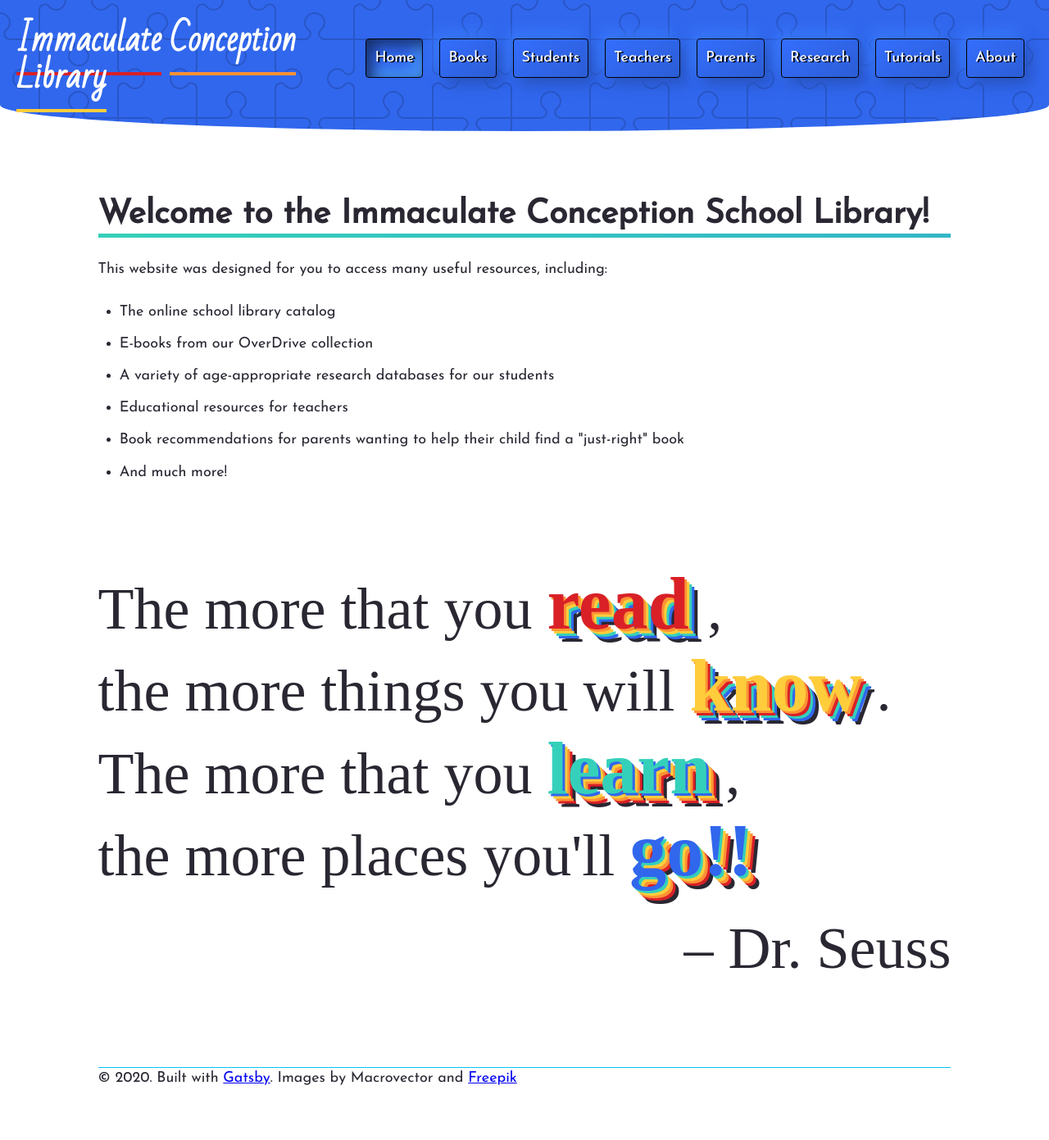
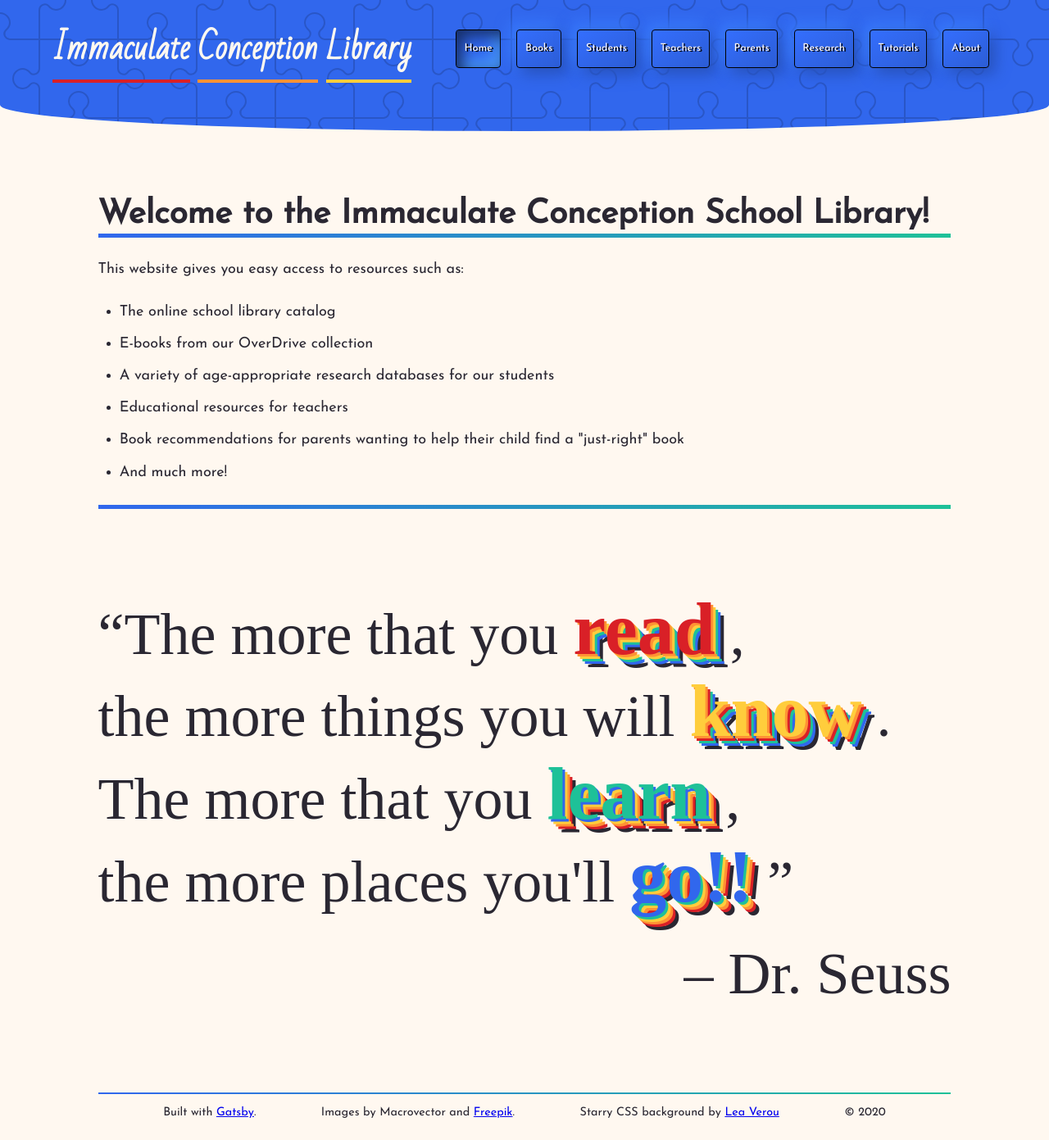
Before and after one commit to Rittenweb/ic-library, a Gatsby site: page / in a window 1280 px wide. Shown: the whole page at 82% size. Before the commit the page ends 1368 px from the top, so only its background shows below. Built offline with nearby package versions, Linux system fonts and the light colour scheme; Gatsby itself is replaced by a stand-in of ours; a web font is replaced by a local one.

Commit message:
CSS effects on other quotes

```diff
--- a/gatsby-config.js
+++ b/gatsby-config.js
@@ -24,7 +24,7 @@ module.exports = {
         background_color: `#663399`,
         theme_color: `#663399`,
         display: `minimal-ui`,
-        icon: `src/images/openbook.png`, // This path is relative to the root of the site.
+        icon: `src/images/favicon.png`, // This path is relative to the root of the site.
       },
     },
     {
--- a/src/components/Navtab.js
+++ b/src/components/Navtab.js
@@ -5,19 +5,13 @@ export default function Navtab({ name, dest, path }) {
   const inset = path === dest ? true : false
 
   return (
-    <Link to={dest} style={{ color: "white", textDecoration: "none" }}>
+    <Link to={dest} style={{ color: "#fff8f0", textDecoration: "none" }}>
       <button
+        className="banner-button"
         style={{
-          padding: "10px",
-          margin: "10px",
-          border: "1px solid black",
-          borderRadius: "4px",
           background: inset
             ? "#3167ED"
             : `linear-gradient(145deg, #346efe, #2c5dd5)`,
-          color: "white",
-          cursor: "pointer",
-          textShadow: "2px 1px black",
           boxShadow: inset
             ? "inset 7px 7px 18px #162d68, inset -7px -7px 18px #4ca1ff"
             : "7px 7px 18px #2751bb, -7px -7px 18px #3b7dff",
--- a/src/components/header.js
+++ b/src/components/header.js
@@ -26,17 +26,11 @@ const Header = ({ path }) => (
         alignItems: "center",
       }}
     >
-      <h1
-        style={{
-          margin: 0,
-          fontFamily: `'Bad Script', cursive`,
-          fontWeight: "bold",
-        }}
-      >
+      <h1 className="banner-text">
         <Link
           to="/"
           style={{
-            color: `white`,
+            color: `#fff8f0`,
             textDecoration: `none`,
           }}
         >
--- a/src/components/layout.css
+++ b/src/components/layout.css
@@ -2,11 +2,15 @@
 @import url("https://fonts.googleapis.com/css2?family=Josefin+Sans&display=swap");
 @import url("https://fonts.googleapis.com/css2?family=Exo:ital,wght@0,500;1,300&display=swap");
 @import url("https://fonts.googleapis.com/css2?family=Henny+Penny&display=swap");
+@import url("https://fonts.googleapis.com/css2?family=Playfair+Display+SC:wght@400;900&display=swap");
+@import url("https://fonts.googleapis.com/css2?family=Miltonian+Tattoo&display=swap");
 
 /* Spectral: (300 Italic) and (500)
  Josefin sans (normal)
  Exo (300 italic) and (500)
  Henny Penny (no variants)
+ Playfair Display SC (400) and (900)
+ Miltonian Tatoo (no variants)
 */
 
 html {
@@ -16,6 +20,7 @@ html {
 }
 body {
   margin: 0;
+  background-color: #fff8f0;
   font-family: "Josefin Sans", sans-serif;
   -webkit-font-smoothing: antialiased;
   -moz-osx-font-smoothing: grayscale;
@@ -626,12 +631,63 @@ pre tt:after {
   }
 }
 
-button {
-  clip-path: url();
+.banner-text {
+  margin: 0;
+  font-family: "Bad Script", cursive;
+  font-weight: bold;
+  font-size: 3vw;
+}
+
+.banner-button {
+  padding: 0.75vw;
+  margin: 0.75vw;
+  font-size: 1vw;
+  color: #fff8f0;
+  cursor: pointer;
+  text-shadow: 2px 1px black;
+  border: 1px solid black;
+  border-radius: 4px;
+}
+
+@media (max-width: 900px) {
+  .banner-text {
+    display: none;
+  }
+
+  .banner-button {
+    padding: 1.33vw;
+    margin: 1.33vw;
+    font-size: 2vw;
+  }
 }
 
 .jelly:hover {
   animation: jelly 0.5s;
+}
+
+.magic {
+  animation: reveal 3s ease-in-out forwards 200ms, glow 2.5s linear infinite 2s;
+  cursor: pointer;
+}
+
+.magic:hover {
+  background: linear-gradient(90deg, #3167ed, #1ec198);
+  background-size: 400% 400%;
+  animation: GradientScroll 500ms ease infinite;
+  background-clip: text;
+  -webkit-background-clip: text;
+  -webkit-text-fill-color: transparent;
+}
+
+.image-text {
+  color: #3167ed;
+  font-weight: 900;
+  font-size: 4rem;
+  background: url(../images/clouds.jpg) no-repeat;
+  background-size: 400px;
+  background-clip: text;
+  -webkit-background-clip: text;
+  -webkit-text-fill-color: transparent;
 }
 
 svg {
@@ -642,9 +698,25 @@ svg {
 .gwrapper {
   padding-bottom: 5px;
   margin-bottom: 1.45rem;
-  background: linear-gradient(270deg, #3167ed, #35d0ba);
-  background-size: 400% 400%;
-  animation: GradientScroll 5s ease infinite;
+  background: linear-gradient(90deg, #3167ed, #1ec198);
+  /* background-size: 400% 400%;
+  animation: GradientScroll 5s ease infinite; */
+}
+
+.gwrappertop {
+  padding-top: 2px;
+  margin-top: 100px;
+  background: linear-gradient(90deg, #3167ed, #1ec198);
+  /* background-size: 400% 400%;
+  animation: GradientScroll 5s ease infinite; */
+}
+
+.gwrapper * {
+  background-color: #fff8f0;
+}
+
+.gwrappertop * {
+  background-color: #fff8f0;
 }
 
 @keyframes jelly {
@@ -660,6 +732,12 @@ svg {
   }
   75% {
     transform: scale(0.95, 1.05);
+  }
+}
+
+@keyframes glow {
+  40% {
+    text-shadow: 0 0 8px #d92027, 0 0 16px #ff9234, 0 0 32px #ffcd3c;
   }
 }
 
--- a/src/components/layout.js
+++ b/src/components/layout.js
@@ -35,18 +35,34 @@ const Layout = ({ children, path }) => {
         <main style={{ marginTop: "30vh", position: "relative" }}>
           {children}
         </main>
+        <div className="gwrappertop">
           <footer
             style={{
-            height: "40px",
-            marginTop: "100px",
-            borderTop: "1px solid #03c2fc",
+              height: "30px",
+              paddingTop: "10px",
+              display: "flex",
+              justifyContent: "space-evenly",
+              fontSize: ".8rem",
             }}
           >
-          © {new Date().getFullYear()}. Built with
+            <span>
+              Built with
               {`  `}
-          <a href="https://www.gatsbyjs.org">Gatsby</a>.{`  `}Images by
-          Macrovector and <a href="https://www.freepik.com">Freepik</a>
+              <a href="https://www.gatsbyjs.org">Gatsby</a>.
+            </span>
+            <span>
+              Images by Macrovector and{" "}
+              <a href="https://www.freepik.com">Freepik</a>.
+            </span>
+            <span>
+              Starry CSS background by{" "}
+              <a href="https://leaverou.github.io/css3patterns/#starry-night">
+                Lea Verou
+              </a>
+            </span>
+            <span>© {new Date().getFullYear()}</span>
           </footer>
+        </div>
       </div>
     </>
   )
--- a/src/pages/about.js
+++ b/src/pages/about.js
@@ -11,7 +11,7 @@ const About = ({ location }) => (
       }}
     >
       <div className="gwrapper">
-        <h2 style={{ backgroundColor: "white" }}>Mission Statement:</h2>
+        <h2>Mission Statement:</h2>
       </div>
       <p>The mission of the Immaculate Conception School Library is to:</p>
       <ul>
@@ -39,9 +39,7 @@ const About = ({ location }) => (
         </li>
       </ul>
       <div className="gwrapper">
-        <h2 style={{ backgroundColor: "white", marginTop: "100px" }}>
-          Circulation Policy:
-        </h2>
+        <h2 style={{ marginTop: "100px" }}>Circulation Policy:</h2>
       </div>
       <ul>
         <li>
--- a/src/pages/index.js
+++ b/src/pages/index.js
@@ -7,18 +7,9 @@ const IndexPage = ({ location }) => {
     <Layout path={location.pathname}>
       <SEO title="Home" />
       <div className="gwrapper">
-        <h1
-          style={{
-            backgroundColor: "white",
-          }}
-        >
-          Welcome to the Immaculate Conception School Library!
-        </h1>
+        <h1>Welcome to the Immaculate Conception School Library!</h1>
       </div>
-      <p>
-        This website was designed for you to access many useful resources,
-        including:
-      </p>
+      <p>This website gives you easy access to resources such as:</p>
       <ul>
         <li>The online school library catalog</li>
         <li>E-books from our OverDrive collection</li>
@@ -32,6 +23,7 @@ const IndexPage = ({ location }) => {
         </li>
         <li>And much more!</li>
       </ul>
+      <div className="gwrapper"></div>
       <div
         style={{
           fontSize: "4rem",
@@ -40,17 +32,17 @@ const IndexPage = ({ location }) => {
           marginTop: "100px",
         }}
       >
-        The more that you{" "}
+        “The more that you{" "}
         <span
           style={{
             fontSize: "5rem",
             color: "#d92027",
             textShadow:
-              "3px 3px 0 #ff9234, 6px 6px 0 #ffcd3c, 9px 9px 0 #35d0ba, 12px 12px 0 #3167ED, 16px 16px 0 #2A2732",
+              "3px 3px 0 #ff9234, 6px 6px 0 #ffcd3c, 9px 9px 0 #1EC198, 12px 12px 0 #3167ED, 16px 16px 0 #2A2732",
             fontWeight: "bold",
           }}
         >
-          read{" "}
+          read
         </span>{" "}
         ,<br></br>the more things you will{" "}
         <span
@@ -58,7 +50,7 @@ const IndexPage = ({ location }) => {
             fontSize: "5rem",
             color: "#ffcd3c",
             textShadow:
-              "3px 3px 0 #ff9234, 6px 6px 0 #d92027, 9px 9px 0 #35d0ba, 12px 12px 0 #3167ED, 16px 16px 0 #2A2732",
+              "3px 3px 0 #ff9234, 6px 6px 0 #d92027, 9px 9px 0 #1EC198, 12px 12px 0 #3167ED, 16px 16px 0 #2A2732",
             fontWeight: "bold",
           }}
         >
@@ -68,7 +60,7 @@ const IndexPage = ({ location }) => {
         <span
           style={{
             fontSize: "5rem",
-            color: "#35d0ba",
+            color: "#1EC198",
             textShadow:
               "3px 3px 0 #3167ED, 6px 6px 0 #ffcd3c, 9px 9px 0 #ff9234, 12px 12px 0 #d92027, 16px 16px 0 #2A2732",
             fontWeight: "bold",
@@ -82,12 +74,13 @@ const IndexPage = ({ location }) => {
             fontSize: "5rem",
             color: "#3167ED",
             textShadow:
-              "3px 3px 0 #35d0ba, 6px 6px 0 #ffcd3c, 9px 9px 0 #ff9234, 12px 12px 0 #d92027, 16px 16px 0 #2A2732",
+              "3px 3px 0 #1EC198, 6px 6px 0 #ffcd3c, 9px 9px 0 #ff9234, 12px 12px 0 #d92027, 16px 16px 0 #2A2732",
             fontWeight: "bold",
           }}
         >
           go!!
-        </span>
+        </span>{" "}
+        ”
         <p
           style={{
             textAlign: "right",
--- a/src/pages/parents.js
+++ b/src/pages/parents.js
@@ -19,7 +19,6 @@ const Parents = ({ location }) => (
           style={{
             fontSize: "2rem",
             lineHeight: "2.5rem",
-            backgroundColor: "white",
             fontFamily: "Josefin Sans, sans-serif",
           }}
         >
@@ -88,7 +87,7 @@ const Parents = ({ location }) => (
           left: "30px",
           height: "100%",
           width: "100%",
-          backgroundColor: "#3167ED",
+          background: "linear-gradient(90deg, #3167ed, #1ec198)",
           zIndex: -1,
         }}
       ></div>
--- a/src/pages/research.js
+++ b/src/pages/research.js
@@ -49,7 +49,7 @@ const Research = ({ location }) => (
         position: "absolute",
         bottom: "-300px",
         left: "calc(((100vw - 100%) / 2) * -1)",
-        background: "linear-gradient(to top, black, white",
+        background: "linear-gradient(to top, black, #fff8f0)",
         height: "300px",
         width: "calc(100vw - 10px)",
       }}
@@ -75,6 +75,7 @@ const Research = ({ location }) => (
       <p
         style={{
           background: "linear-gradient(to right, #efefbb, #d4d3dd)",
+          backgroundClip: "text",
           WebkitBackgroundClip: "text",
           WebkitTextFillColor: "transparent",
           marginLeft: "30px",
@@ -87,6 +88,7 @@ const Research = ({ location }) => (
       <p
         style={{
           background: "linear-gradient(to right, #efefbb, #d4d3dd)",
+          backgroundClip: "text",
           WebkitBackgroundClip: "text",
           WebkitTextFillColor: "transparent",
           alignSelf: "flex-end",
--- a/src/pages/teachers.js
+++ b/src/pages/teachers.js
@@ -76,7 +76,7 @@ const Teachers = ({ location }) => (
           left: "30px",
           height: "100%",
           width: "100%",
-          backgroundColor: "#3167ED",
+          background: "linear-gradient(90deg, #3167ed, #1ec198)",
           zIndex: -1,
         }}
       ></div>
```
Also changed, not shown: src/pages/books.js (+17 -4 lines), src/pages/students.js (+21 -1 lines), src/pages/tutorials.js (+21 -2 lines), src/images/favicon.png (added), src/images/openbook.png (deleted), 1 other file. Lines whose indentation alone changed are shown as unchanged.
